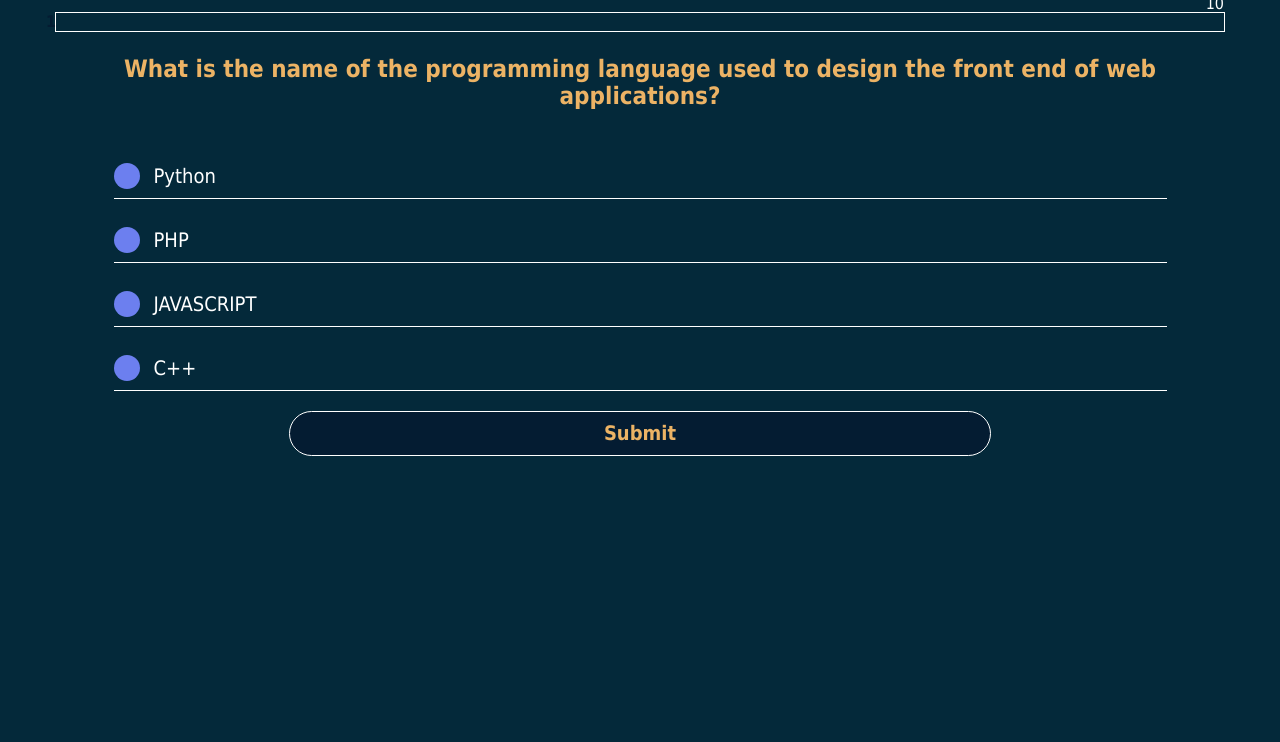
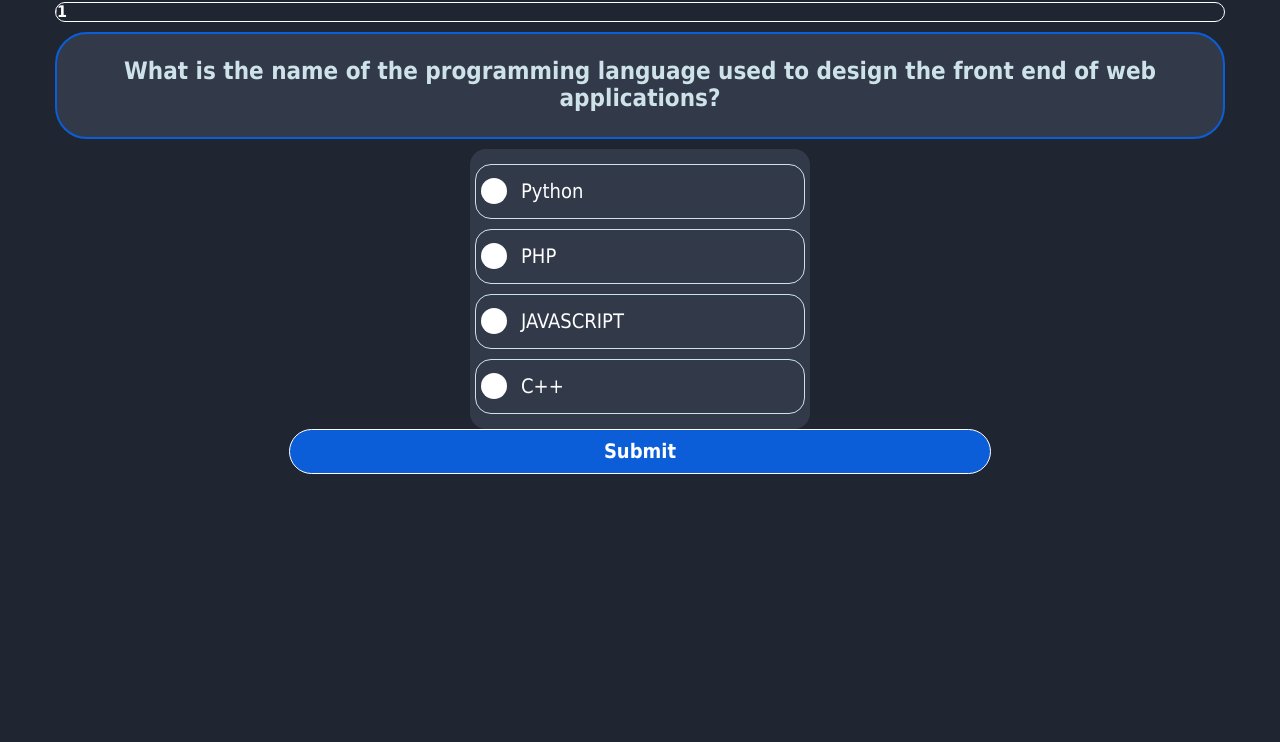
Before and after one commit to Ay77aga/Quiz-App, a plain HTML site: page index.html in a window 1280 px wide. Shown: the part 60-802 px from the top of the page. Drawn offline with Linux system fonts and the light colour scheme.

Commit message:
change UI and fix bug

```diff
--- a/css/main.css
+++ b/css/main.css
@@ -32,19 +32,25 @@ html {
   user-select: none;
 }
 
+:root {
+  --main: hsl(193, 38%, 86%);
+  --bg: hsl(217, 19%, 24%);
+  --sc: #0b5ed7;
+}
+
 header p {
   font-size: 2em;
   font-weight: bold;
   padding: 10px;
   text-align: center;
-  background: #041C32;
-  color: #ECB365;
+  background: var(--bg);
+  color: var(--main);
 }
 
 section {
-  padding: 15px;
+  padding: 5px;
   height: calc(100vh - 55px);
-  background: #04293A;
+  background: hsl(218, 23%, 16%);
 }
 
 .container {
@@ -56,21 +62,32 @@ body {
 }
 
 .area h2 {
-  color: #ECB365;
+  color: var(--main);
   width: 100%;
+  margin: 10px auto;
   text-align: center;
   padding: 1em 10px;
+  background: var(--bg);
+  border-radius: 2rem;
+  border: 2px solid var(--sc)
 }
 
 .answers {
-  width: 90%;
+  width: 340px;
   margin: auto;
+  border-radius: 1rem;
+  background: var(--bg);
+  padding: 5px;
 }
 
 
 .answers div {
-  margin: 20px auto;
-  border-bottom: 1px solid #fff;
+  margin: 10px auto;
+  border: 1px solid var(--main);
+  display: flex;
+  align-items: center;
+  border-radius: 1rem;
+  padding: 5px;
 }
 
 .submit {
@@ -81,9 +98,9 @@ body {
   margin: auto;
   padding: 10px 15px;
   border-radius: 2rem;
-  color: #ECB365;
+  color: #fff;
   font-weight: bold;
-  background: #041c32;
+  background: var(--sc);
   border: 1px solid #fff;
 }
 
@@ -98,7 +115,7 @@ body {
 
 .count span {
   font-size: 2em;
-  color: #ECB365;
+  color: var(--sc);
   font-weight: bold;
 
 }
@@ -107,13 +124,16 @@ body {
   border: 1px solid #fff;
   height: 20px;
   position: relative;
+  color: #fff;
+  border-radius: 2rem;
+  overflow: hidden;
 }
 
 .progress span {
   position: absolute;
   left: 0;
   top: 0;
-  background: darkcyan;
+  background: var(--sc);
   height: 100%;
   width: 0;
   transition: all .5s;
@@ -125,16 +145,15 @@ body {
   right: 0;
   top: 0;
   transform: translateY(-100%);
-  color: #fff;
-
 }
 
 .progress span::after {
   content: attr(data-current);
   position: absolute;
-  right: 0;
-  color: #041C32;
+  left: 50%;
+  transform: translateX(-50%);
   font-weight: bold;
+
 }
 
 
@@ -164,7 +183,7 @@ label::after {
   height: 26px;
   width: 26px;
   border-radius: 50%;
-  background: #6C7FEF;
+  background: #fff;
 }
 
 label::after {
@@ -174,11 +193,16 @@ label::after {
 
 input:checked~label::after {
   transform: translateY(-50%) scale(1);
-  background: #ECB365;
+  background: var(--sc);
+}
+
+input:checked~label {
+  color: lime;
+  font-weight: bold;
 }
 
 label:hover::after {
-  background: #ECB365;
+  background: var(--sc);
   transform: translateY(-50%) scale(.4);
 
 }
--- a/js/app.js
+++ b/js/app.js
@@ -26,30 +26,22 @@ function query(element) { return document.querySelector(element) }
 
 function render(data, total) {
   if (count < total) {
-    query('.progress span').dataset.current = count + 1;
+    query('.progress span').dataset.current = `Q${count +1}`;
     let q = document.createElement('h2');
     q.appendChild(document.createTextNode(data.q))
     query('.area').appendChild(q);
     for (let i = 1; i <= 4; i++) {
       let answer = document.createElement('div');
-      answer.className = `answer_${i}`;
-      let label = document.createElement('label');
-      label.htmlFor = `answer_${i}`;
-      let input = document.createElement('input');
-      input.type = 'radio';
-      input.name = 'answer';
-      input.id = `answer_${i}`;
-      // randomly answers
       let r = Math.floor(Math.random() * data.a.length);
       let index = data.a.indexOf(data.a[r]);
-      let s = data.a.splice(index, 1)
-      input.dataset.answer = s;
-      label.appendChild(document.createTextNode(s));
-      answer.appendChild(input);
-      answer.appendChild(label);
+      let s = data.a.splice(index, 1);
+      answer.className = `answer_${i}`;
+      answer.innerHTML = `
+        <input type="radio" name="answer" id="answer_${i}" data-answer="${s}">
+        <label for="answer_${i}">${s}</label>`;
       query('.answers').appendChild(answer);
-      // if (i == 1) input.checked = true;
     }
+
   }
 }
 
```
